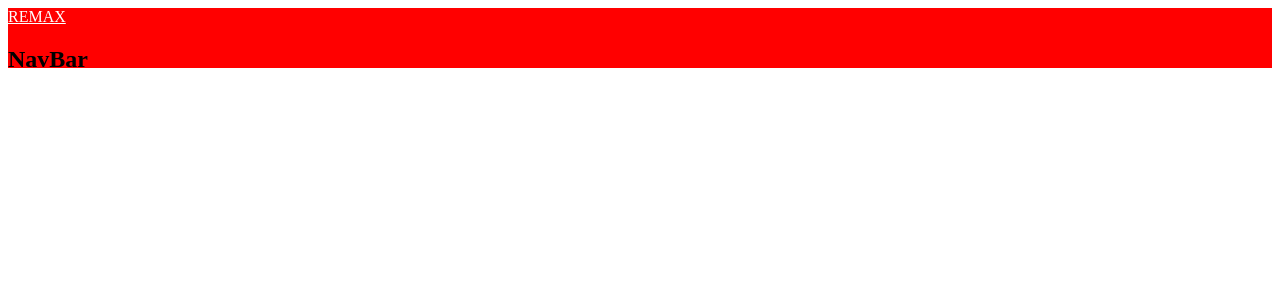
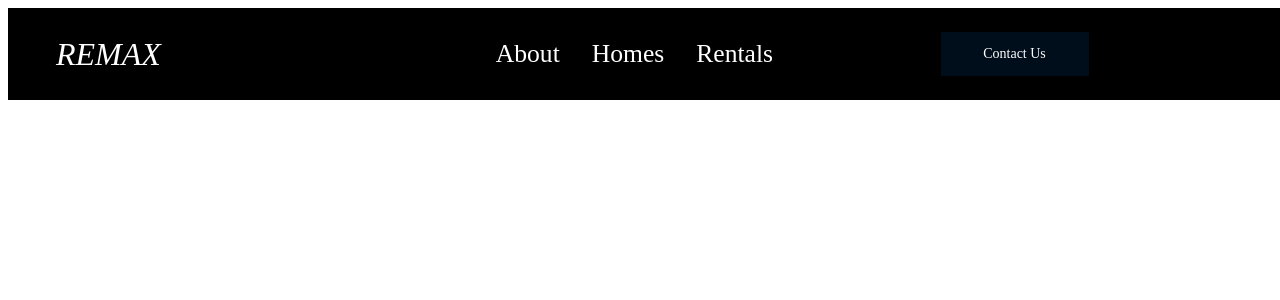
Before and after one commit to mralimov/Real-Estate-Landing-Page-React, a React (Create React App) app in the folder real-estate-website/: page / in a window 1280 px wide. Shown: the top 300 px of the page. Built offline with nearby package versions, Linux system fonts and the light colour scheme.

Commit message:
stling navbar

```diff
--- a/real-estate-website/src/components/Navbar.js
+++ b/real-estate-website/src/components/Navbar.js
@@ -1,27 +1,72 @@
 import React from 'react';
-import styled from 'styled-components';
+import styled, { css } from 'styled-components/macro';
 import { Link } from 'react-router-dom';
 import { menuData } from '../data/MenuData';
+import { Button } from './Button';
 
 const Nav = styled.nav`
   height: 60px;
-  background: red;
+  display: flex;
+  justify-content: space-between;
+  padding: 1rem 2rem;
+  z-index: 100;
+  position: fixed;
+  width: 100%;
+  background: #000;
+`;
+
+const NavLink = css`
+  color: #fff;
+  display: flex;
+  padding: 0 1rem;
+  align-items: center;
+  height: 100%;
+  cursor: pointer;
+  text-decoration: none;
 `;
 
 const Logo = styled(Link)`
+  ${NavLink}
   color: #ffff;
+  font-style: italic;
+  font-size: 2rem;
 `;
 
 const MenuBars = styled.i``;
 
-const NavMenu = styled.div``;
+const NavMenu = styled.div`
+  display: flex;
+  align-items: center;
+  margin-rigth: -48px;
+`;
 
+const NavMenuLinks = styled(Link)`
+  ${NavLink}
+  color: #fff;
+  font-size: 1.6rem;
+`;
+
+const NavBtn = styled.div`
+  display: flex;
+  align-items: center;
+`;
 const Navbar = () => {
   return (
     <Nav>
       <Logo>REMAX</Logo>
       <MenuBars />
-      <NavMenu></NavMenu>
+      <NavMenu>
+        {menuData.map((item, i) => (
+          <NavMenuLinks key={item.title} to={item.link}>
+            {item.title}
+          </NavMenuLinks>
+        ))}
+      </NavMenu>
+      <NavBtn>
+        <Button to='/contact' primary='true'>
+          Contact Us
+        </Button>
+      </NavBtn>
       <h1>NavBar</h1>
     </Nav>
   );
```
